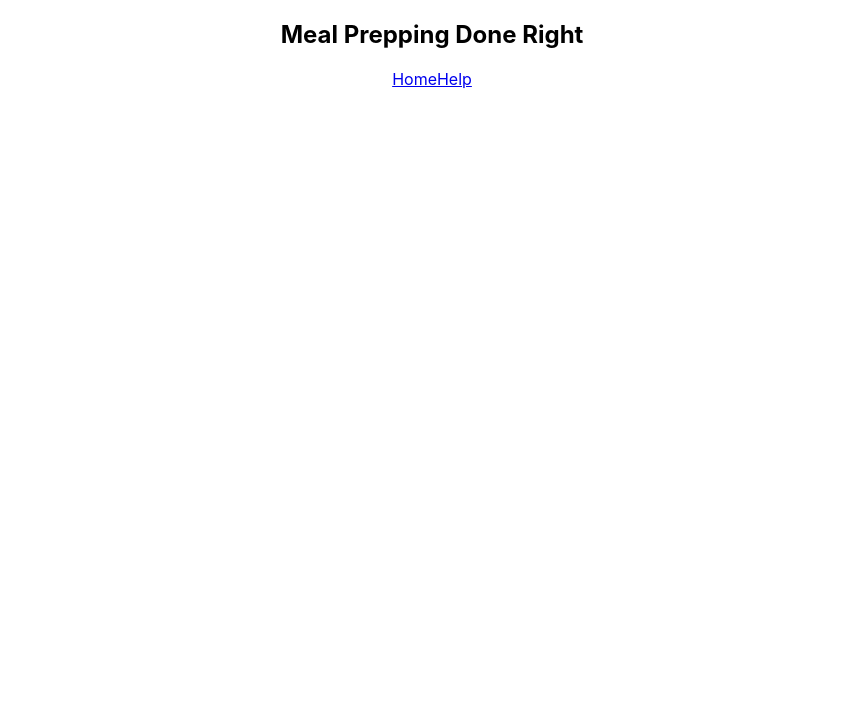
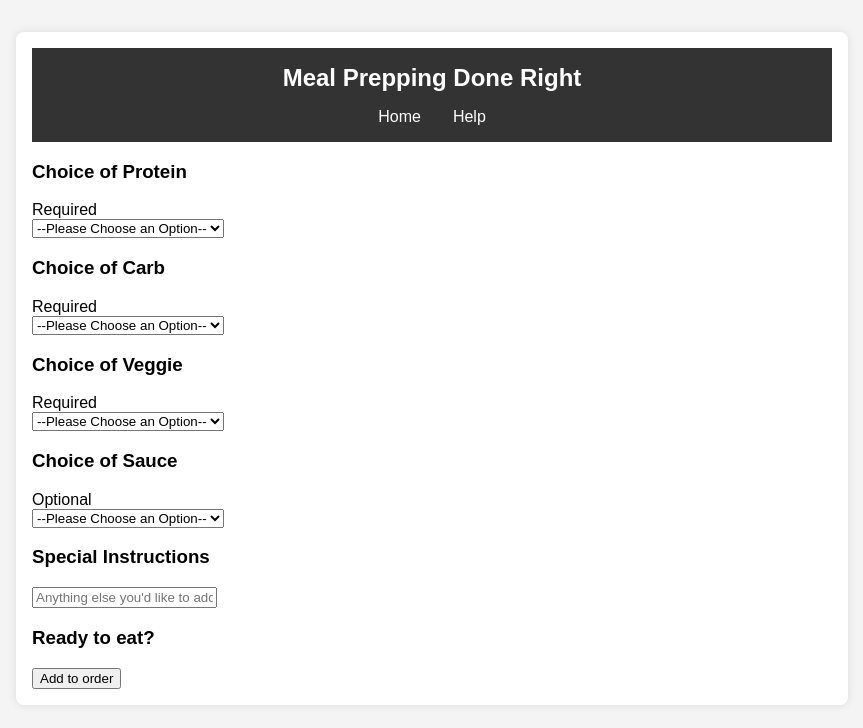
Before and after one commit to ClickAimbot/meal_prep, a React (Create React App) app: page /bulkprep in a window 1280 px wide. Shown: the top 728 px of the page, without its empty margins (208-1071 px from the left). Built offline with nearby package versions, Linux system fonts and the light colour scheme.

Commit message:
lots of updates for the UI on homepage

```diff
--- a/src/App.css
+++ b/src/App.css
@@ -1,38 +1,51 @@
-.App {
+/* src/styles/main.css */
+
+/* Reset some default styles */
+body, h1, h2, p, ul {
+  margin: 0;
+  padding: 0;
+}
+
+/* Apply a global font and background color */
+body {
+  font-family: 'Arial', sans-serif;
+  background-color: #f4f4f4;
+}
+
+/* Style the header and navigation */
+nav {
+  background-color: #333;
+  color: white;
+  padding: 1rem;
   text-align: center;
 }
 
-.App-logo {
-  height: 40vmin;
-  pointer-events: none;
+.store-header {
+  font-size: 1.5rem;
+  margin-bottom: 1rem;
 }
 
-@media (prefers-reduced-motion: no-preference) {
-  .App-logo {
-    animation: App-logo-spin infinite 20s linear;
-  }
+/* Style the navigation links */
+.nav-links {
+  display: flex;
+  justify-content: center;
 }
 
-.App-header {
-  background-color: #282c34;
-  min-height: 100vh;
-  display: flex;
-  flex-direction: column;
-  align-items: center;
-  justify-content: center;
-  font-size: calc(10px + 2vmin);
+.nav-links a {
   color: white;
+  text-decoration: none;
+  margin: 0 1rem;
+  font-size: 1rem;
 }
 
-.App-link {
-  color: #61dafb;
+/* Style the main content */
+.App {
+  max-width: 800px;
+  margin: 2rem auto;
+  background-color: white;
+  padding: 1rem;
+  border-radius: 8px;
+  box-shadow: 0 0 10px rgba(0, 0, 0, 0.1);
 }
 
-@keyframes App-logo-spin {
-  from {
-    transform: rotate(0deg);
-  }
-  to {
-    transform: rotate(360deg);
-  }
-}
+/* Add additional styles for specific components if needed */
--- a/src/App.js
+++ b/src/App.js
@@ -5,7 +5,8 @@ import * as yup from 'yup';
 import axios from 'axios';
 
 import formSchema from "./Components/Validation";
-import Prepform from "./Components/Prepform";
+import Leanform from "./Components/leanform";
+import Bulkform from "./Components/bulkform";
 import Home from "./Components/Homepage";
 
 
@@ -65,7 +66,8 @@ const App = () => {
         </nav>
         <Routes>
           <Route path="/" element={<Home />} />
-          <Route path="mealprep" element={<Prepform values={formValues} change={onChange} errors={formErrors} submit={onSubmit} />} />
+          <Route path="leanprep" element={<Leanform values={formValues} change={onChange} errors={formErrors} submit={onSubmit} />} />
+          <Route path="bulkprep" element={<Bulkform values={formValues} change={onChange} errors={formErrors} submit={onSubmit} />} />
         </Routes>
       </div>
   );
--- a/src/Components/Homepage.js
+++ b/src/Components/Homepage.js
@@ -1,17 +1,21 @@
 import { useNavigate } from 'react-router-dom';
+import './homepage.css';
 
 export default function Home () {
     const navigate = useNavigate()
-    const routeToForm = () => {
-        navigate('mealprep')
+    const routeToLeanPrep = () => {
+        navigate('/leanprep')
+    }
+    const routeToBulkPrep = () => {
+        navigate('/bulkprep')
     }
 
     return (
         <div className='home-wrapper'>
-            <h1>Who wants healthy yet tasty eats?</h1>
-            <button onClick={routeToForm} id='mealprep' classname='form-button'>
-                Login
-            </button>
+            <h1>Welcome to our meal prepping service!</h1>
+            <h2>Let us help you reach your goals!</h2>
+            <button onClick={routeToLeanPrep}>Lean Meals</button>
+            <button onClick={routeToBulkPrep}>Bulk Meals</button>
         </div>
     )
 }
--- /dev/null
+++ b/src/Components/bulkform.js
@@ -0,0 +1,94 @@
+import React from 'react';
+import './form.css';
+
+const Bulkform = (props) => {
+    const { submit, errors, change } = props;
+    const { protein, carb, veggie, sauce} = props.values
+
+    const onChange = (e) => {
+        const { name, value, type, checked } = e.target;
+        const newVal = type === 'checkbox' ? checked : value;
+        change(name, newVal);
+    }
+
+    const onSubmit = (e) => {
+        e.preventDefault();
+        submit();
+    }
+
+    return (
+        <div className="container" id="prep-form">
+            {errors.protein ? <p>{errors.protein}</p> : null}
+            {errors.carb ? <p>{errors.carb}</p> : null}
+            {errors.veggie ? <p>{errors.veggie}</p> : null}
+            {errors.sauce ? <p>{errors.sauce}</p> : null}
+            <form onSubmit={onSubmit}>
+                <label for='protein-select'>
+                    <h3>Choice of Protein</h3>
+                    <p>Required</p>
+                    <select name='protein' id='protein-dropdown' onChange={onChange}>
+                        <option value="">--Please Choose an Option--</option>
+                        <option value={protein}>Chicken</option>
+                        <option value={protein}>Lean Ground Beef</option>
+                        <option value={protein}>Salmon</option>
+                    </select>
+                </label>
+                <label for='carb-select'>
+                    <h3>Choice of Carb</h3>
+                    <p>Required</p>
+                    <select name='carb' id='carb-dropdown' onChange={onChange}>
+                        <option value="">--Please Choose an Option--</option>
+                        <option value={carb}>White Rice</option>
+                        <option value={carb}>Brown Rice</option>
+                        <option value={carb}>Potatoes</option>
+                        <option value={carb}>Sweet Potatoes</option>
+                    </select>
+                </label>
+                <label for='veggie-select'>
+                    <h3>Choice of Veggie</h3>
+                    <p>Required</p>
+                    <select name='veggie' id='veggie-dropdown' onChange={onChange}>
+                        <option value="">--Please Choose an Option--</option>
+                        <option value={veggie}>Broccoli</option>
+                        <option value={veggie}>Onions & Bell Peppers</option>
+                        <option value={veggie}>Potatoes</option>
+                        <option value={veggie}>Sweet Potatoes</option>
+                    </select>
+                </label>
+                <label for='sauce-select'>
+                    <h3>Choice of Sauce</h3>
+                    <p>Optional</p>
+                    <select name='sauce' id='sauce-dropdown' onChange={onChange}>
+                        <option value="">--Please Choose an Option--</option>
+                        <option value={sauce}>BBQ</option>
+                        <option value={sauce}>Coming soon..</option>
+                        <option value={sauce}></option>
+                        <option value={sauce}></option>
+                    </select>
+                </label>
+                <label id="special-text">
+                    <h3>Special Instructions</h3>
+                    <input
+                        id='container-special'
+                        placeholder="Anything else you'd like to add?"
+                        type='text'
+                        name="special"
+                        onChange={onChange}
+                    />
+                </label>
+                <footer>
+                    <label>
+                        <h3>Ready to eat?</h3>
+                        <input
+                            id="order-button"
+                            type="submit"
+                            value="Add to order"
+                        />
+                    </label>
+                </footer>
+            </form>
+        </div>
+    )
+}
+
+export default Bulkform;
--- /dev/null
+++ b/src/Components/homepage.css
@@ -0,0 +1,33 @@
+/* HomeComponent.css */
+
+.home-wrapper {
+    text-align: center;
+    max-width: 600px;
+    margin: 0 auto;
+    padding: 20px;
+    background-color: #f8f8f8;
+    border: 1px solid #ddd;
+    border-radius: 8px;
+    box-shadow: 0 0 10px rgba(0, 0, 0, 0.1);
+  }
+
+  .home-wrapper h1 {
+    font-size: 1.5rem;
+    margin-bottom: 10px;
+  }
+
+  .home-wrapper h2 {
+    font-size: 1.2rem;
+    margin-bottom: 20px;
+  }
+
+  .home-wrapper button {
+    font-size: 1rem;
+    padding: 10px 20px;
+    margin: 10px;
+    background-color: #4caf50; /* Green background color */
+    color: white; /* White text color */
+    border: none; /* Remove borders */
+    border-radius: 8px; /* Optional: Round the corners */
+    cursor: pointer; /* Pointer cursor on hover */
+  }
--- a/src/Components/Prepform.js
+++ b/src/Components/leanform.js
@@ -1,7 +1,7 @@
 import React from 'react';
 import './form.css';
 
-const Prepform = (props) => {
+const Leanform = (props) => {
     const { submit, errors, change } = props;
     const { protein, carb, veggie, sauce} = props.values
 
@@ -47,12 +47,12 @@ const Prepform = (props) => {
                 <label for='veggie-select'>
                     <h3>Choice of Veggie</h3>
                     <p>Required</p>
-                    <select name='carb' id='carb-dropdown' onChange={onChange}>
+                    <select name='veggie' id='veggie-dropdown' onChange={onChange}>
                         <option value="">--Please Choose an Option--</option>
-                        <option value={carb}>White Rice</option>
-                        <option value={carb}>Brown Rice</option>
-                        <option value={carb}>Potatoes</option>
-                        <option value={carb}>Sweet Potatoes</option>
+                        <option value={veggie}>Broccoli</option>
+                        <option value={veggie}>Onions & Bell Peppers</option>
+                        <option value={veggie}>Potatoes</option>
+                        <option value={veggie}>Sweet Potatoes</option>
                     </select>
                 </label>
                 <label for='sauce-select'>
@@ -91,4 +91,4 @@ const Prepform = (props) => {
     )
 }
 
-export default Prepform;
+export default Leanform;
```
